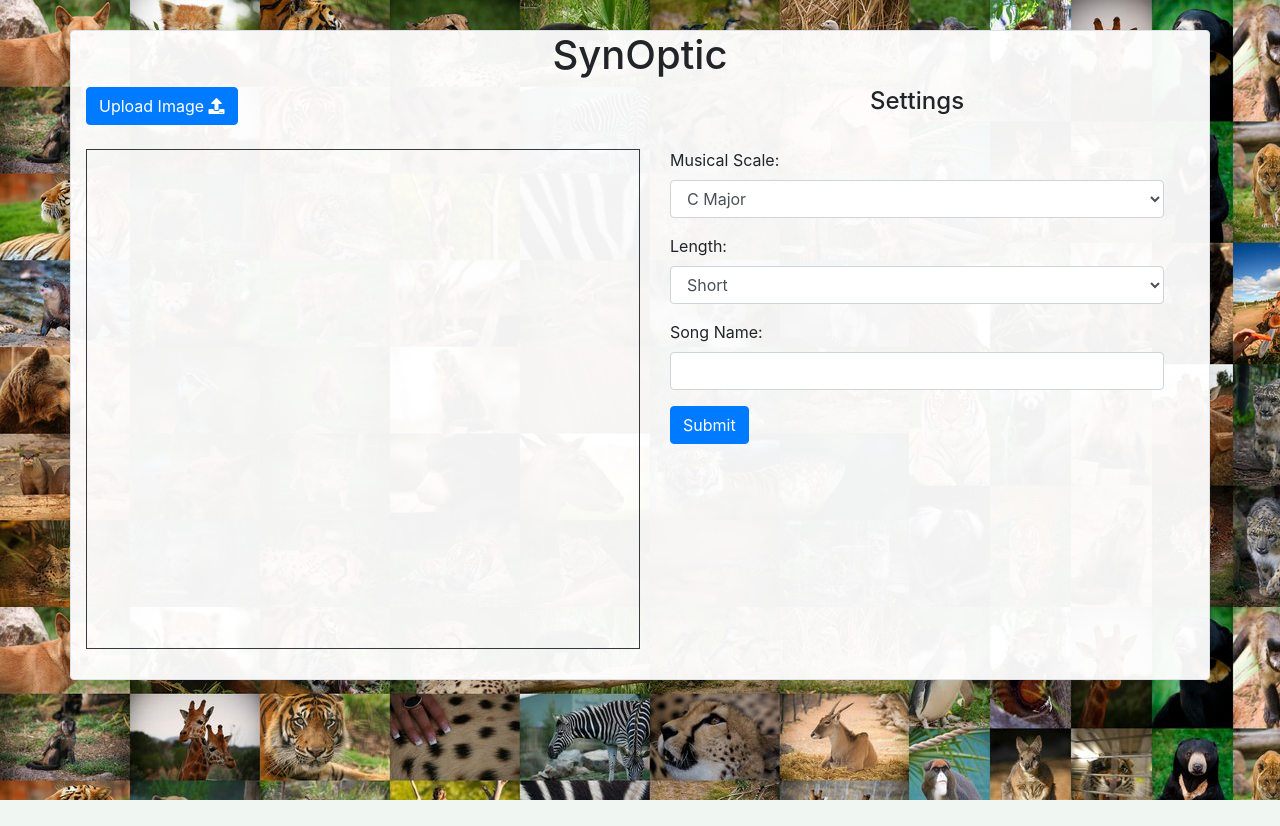
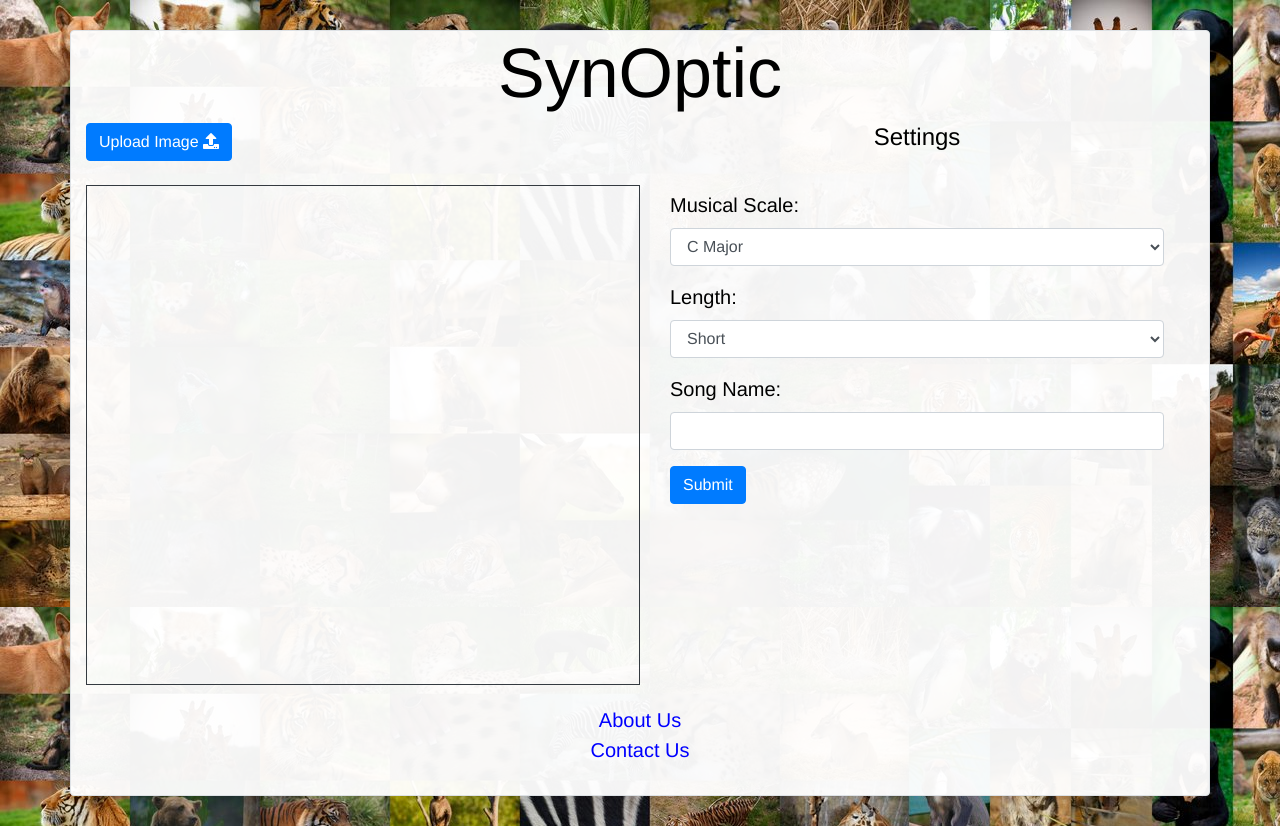
Before and after one commit to kmdiogo/SynOpticWebsite, a Django app: page / in a window 1280 px wide. Before the commit the page ends 800 px from the top, so only its background shows below. Run offline with Django 3.2, Linux system fonts and the light colour scheme; some libraries are stand-ins or nearby versions.

Commit message:
Just made it look cooler and added the links.

```diff
--- a/templates/SynOptic_Website/index.html
+++ b/templates/SynOptic_Website/index.html
@@ -10,6 +10,36 @@
     <link rel="stylesheet" type="text/css" href="{% static 'css/site.css' %}"/>
     <link rel="stylesheet" href="https://use.fontawesome.com/releases/v5.3.1/css/all.css" integrity="sha384-mzrmE5qonljUremFsqc01SB46JvROS7bZs3IO2EmfFsd15uHvIt+Y8vEf7N7fWAU" crossorigin="anonymous">
     <style>
+        body{
+        color: black;
+        font-family: Audiowide, Helvetica, Arial, Verdana, Geneva;
+        font-size: 20px;
+        }
+
+        h1{
+            font-size: 70px;
+        }
+
+        h3{
+            font-size: 15px;
+        }
+
+        #links{
+            padding: 20px 0 0 0;
+        }
+
+        a:link {
+            color: blue;
+        }
+
+        a:visited {
+            color:purple;
+        }
+
+        a:hover {
+            color: orange;
+        }
+
         #image-field{
             width: 0.1px;
             height: 0.1px;
@@ -43,7 +73,9 @@
 <body>
 <div class="container border rounded shadow-lg" id="wrapper">
     <div class="row d-flex justify-content-center align-self-center">
-        <h1>SynOptic</h1>
+        <h1>
+            SynOptic
+        </h1>
     </div>
     <form action="" method="post" enctype="multipart/form-data">
         <div class="row">
@@ -84,6 +116,19 @@
             </div>
         </div>
     </form>
+    <div id="links">
+        <div class="row align-self-center justify-content-center">
+            <a href="aboutUs.html">
+                About Us
+            </a>
+        </div>
+        <div class="row align-self-center justify-content-center">
+            <a href="ContactUs.html">
+                Contact Us
+            </a>
+        </div>
+    </div>
+
 {#	<div class="jumbotron">#}
 {#		<h2>Upload and Choose Settings</h2>#}
 {#		<form action="" method="post" enctype="multipart/form-data" id="Form_Upload">#}
```
